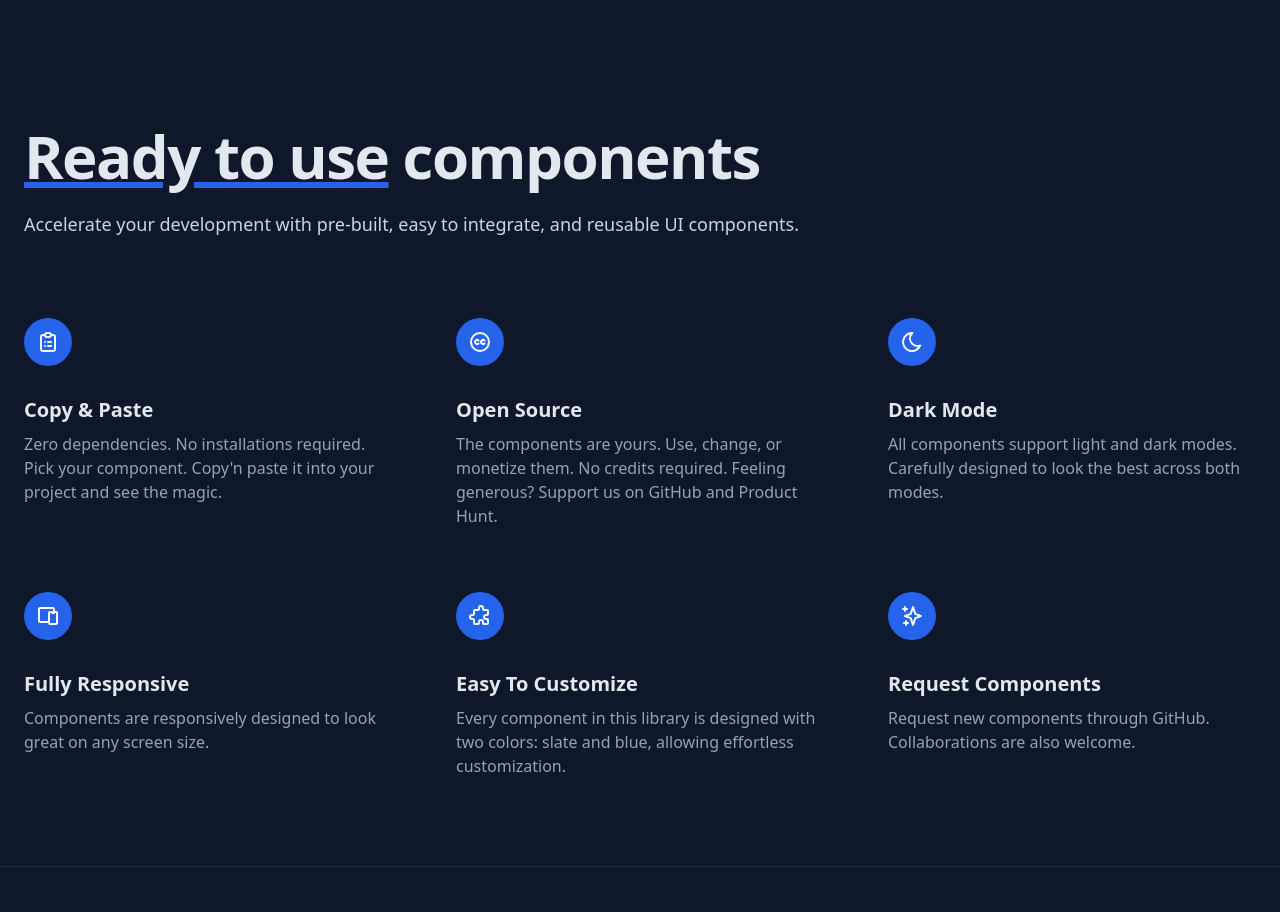
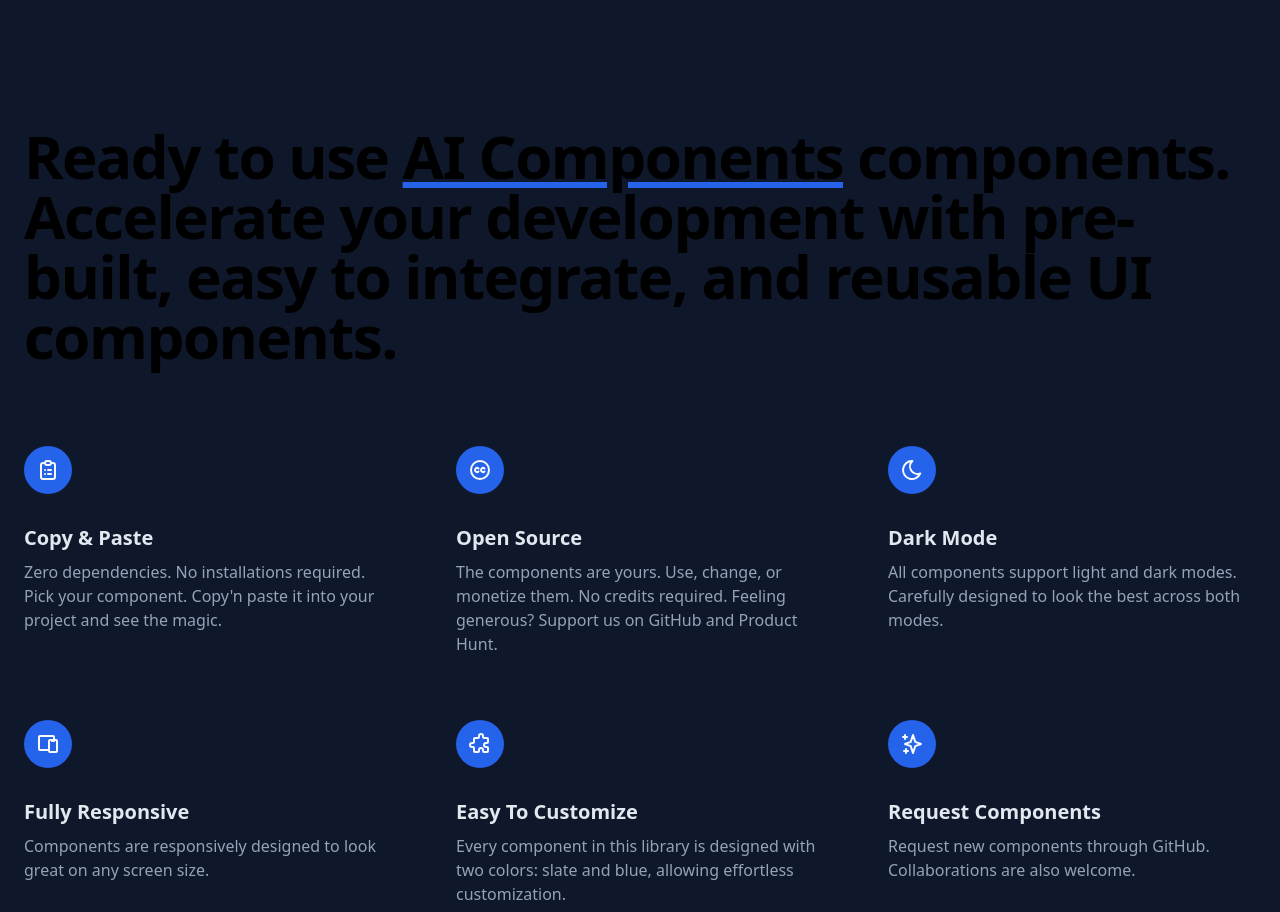
Before and after one commit to LangbaseInc/langui, a Next.js app: page / in a window 1280 px wide. Shown: the part 946-1858 px from the top of the page. Built offline with nearby package versions, Linux system fonts and the light colour scheme.

Commit message:
👌 IMPROVE: Wall of text

```diff
--- a/src/components/HeroFeatures.jsx
+++ b/src/components/HeroFeatures.jsx
@@ -3,16 +3,12 @@ export default function HeroFeatures() {
     <div class="mx-auto mb-10 max-w-7xl px-6 lg:px-3 xl:px-6">
       <h2
         id="features"
-        class="text-5xl font-bold tracking-tight text-slate-200 sm:text-6xl"
+        class="text-5xl font-bold tracking-tight bg-clip-text text-transparent bg-gradient-to-r from-gray-200/60 via-gray-200 to-gray-200/60 sm:text-6xl"
       >
-        <span class="underline decoration-blue-600">Ready to use</span>{' '}
-        components
+        Ready to use <span class="underline decoration-blue-600">AI Components</span>{' '}
+        components. Accelerate your development with pre-built, easy to integrate, and
+        reusable UI components.
       </h2>
-
-      <p class="mt-6 text-base leading-8 text-slate-300 sm:text-lg">
-        Accelerate your development with pre-built, easy to integrate, and
-        reusable UI components.
-      </p>
 
       <div class="mt-20 grid max-w-xl grid-cols-1 gap-x-8 gap-y-16 md:max-w-none md:grid-cols-2 xl:grid-cols-3 xl:gap-16">
         <div class="space-y-2">
```
